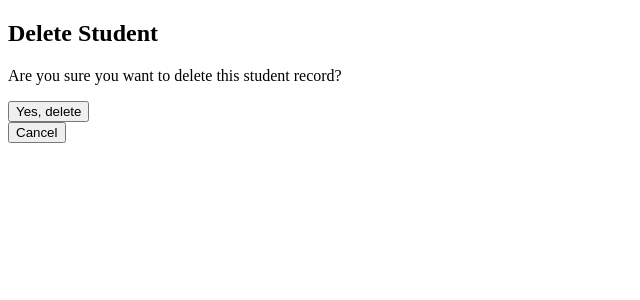
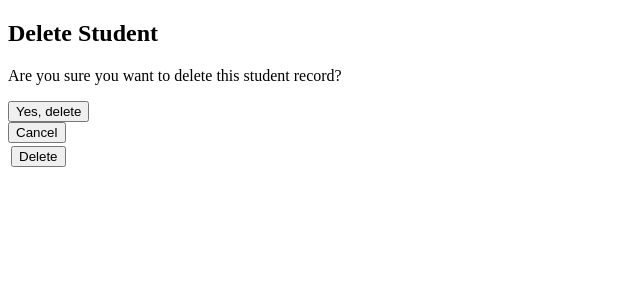
Before and after one commit to EduStackProject/Edustack, a Django app: template myproject/myapp/templates/myapp/delete_student.html in a window 1280 px wide. Shown: the top 300 px of the page, without its empty margins (0-640 px from the left). Run offline with Django 5.2, Linux system fonts and the light colour scheme; data comes from the database, SQL or seed files in the repository; tables that the repository leaves empty hold one stand-in row (values such as "Sample post"); the template is opened without the code that fills it: values that come from a table or form of the project are taken from there, most other values are stand-ins (such as "Sample title", 1, 10 or a date in 2020).

Commit message:
Update delete_student.html

```diff
--- a/myproject/myapp/templates/myapp/delete_student.html
+++ b/myproject/myapp/templates/myapp/delete_student.html
@@ -1,4 +1,3 @@
-<!-- delete_student.html -->
 <!DOCTYPE html>
 <html lang="en">
 <head>
@@ -9,17 +8,37 @@
 <body>
     <h2>Delete Student</h2>
     <p>Are you sure you want to delete this student record?</p>
-    <form id="deleteForm" method="post" action="{% url 'delete_student' %}">
+    <form id="deleteForm" method="post" action="{% url 'delete_student' student.id %}">
         {% csrf_token %}
         <input type="hidden" name="id" value="{{ student_id }}">
         <button type="submit">Yes, delete</button>
     </form>
     <button onclick="cancelDelete()">Cancel</button>
 
+    <!-- Sample table structure -->
+    <table id="studentTable">
+        <tbody>
+            <!-- Sample row -->
+            <tr>
+                <td><button class="deleteBtn">Delete</button></td>
+            </tr>
+            <!-- Add more rows dynamically here if needed -->
+        </tbody>
+    </table>
+
+    <script src="https://code.jquery.com/jquery-3.6.4.min.js"></script>
     <script>
+        $(document).ready(function () {
+            // Event handler for delete buttons
+            $('#studentTable').on('click', '.deleteBtn', function (e) {
+                e.preventDefault();
+                $(this).closest('tr').remove();
+            });
+        });
+
+        // Cancel deletion function
         function cancelDelete() {
-            // Redirect or perform other actions to cancel the delete operation
-            window.location.href = "{% url 'view_student_details' %}";
+            alert('Delete action canceled.');
         }
     </script>
 </body>
```
